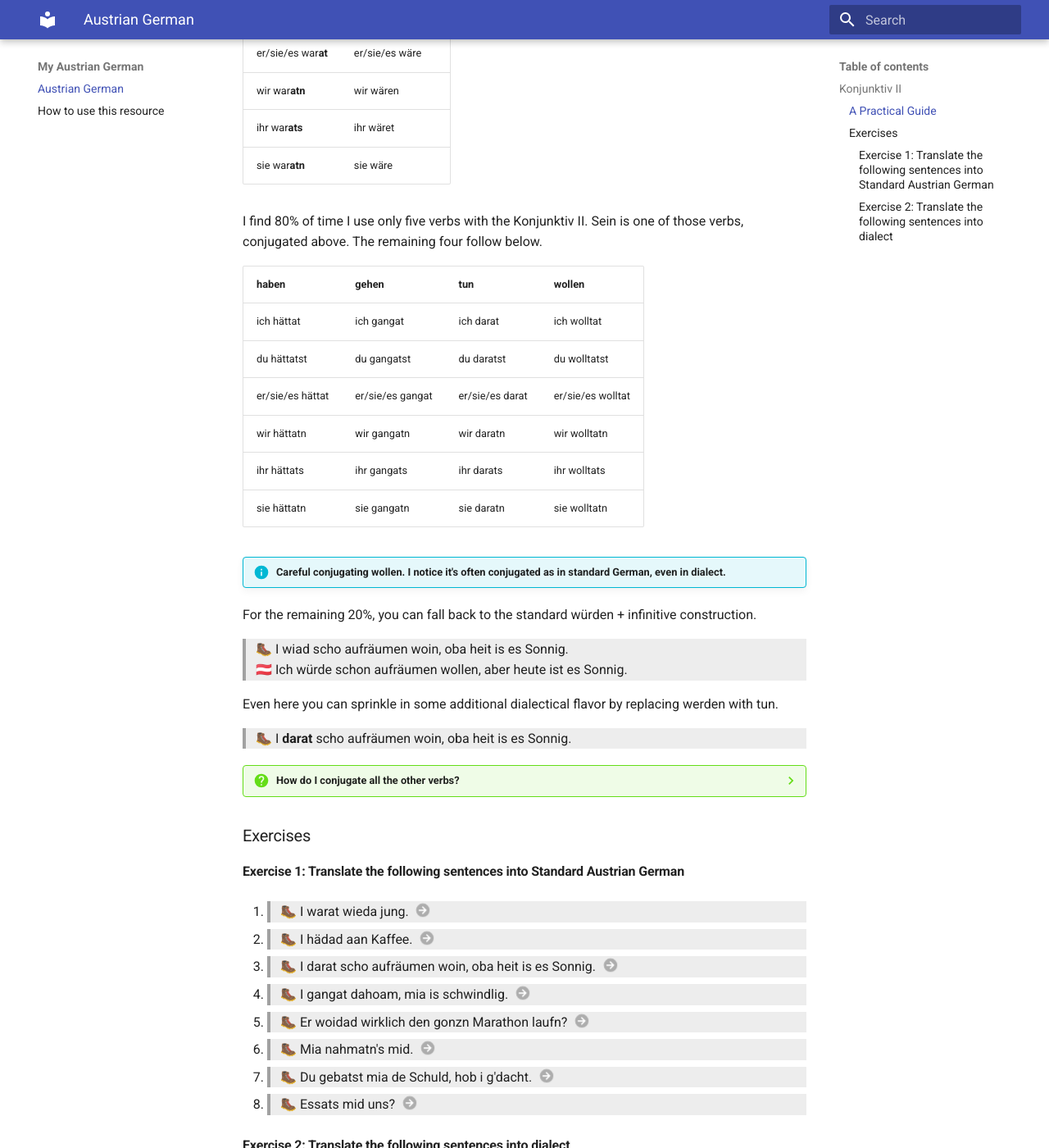
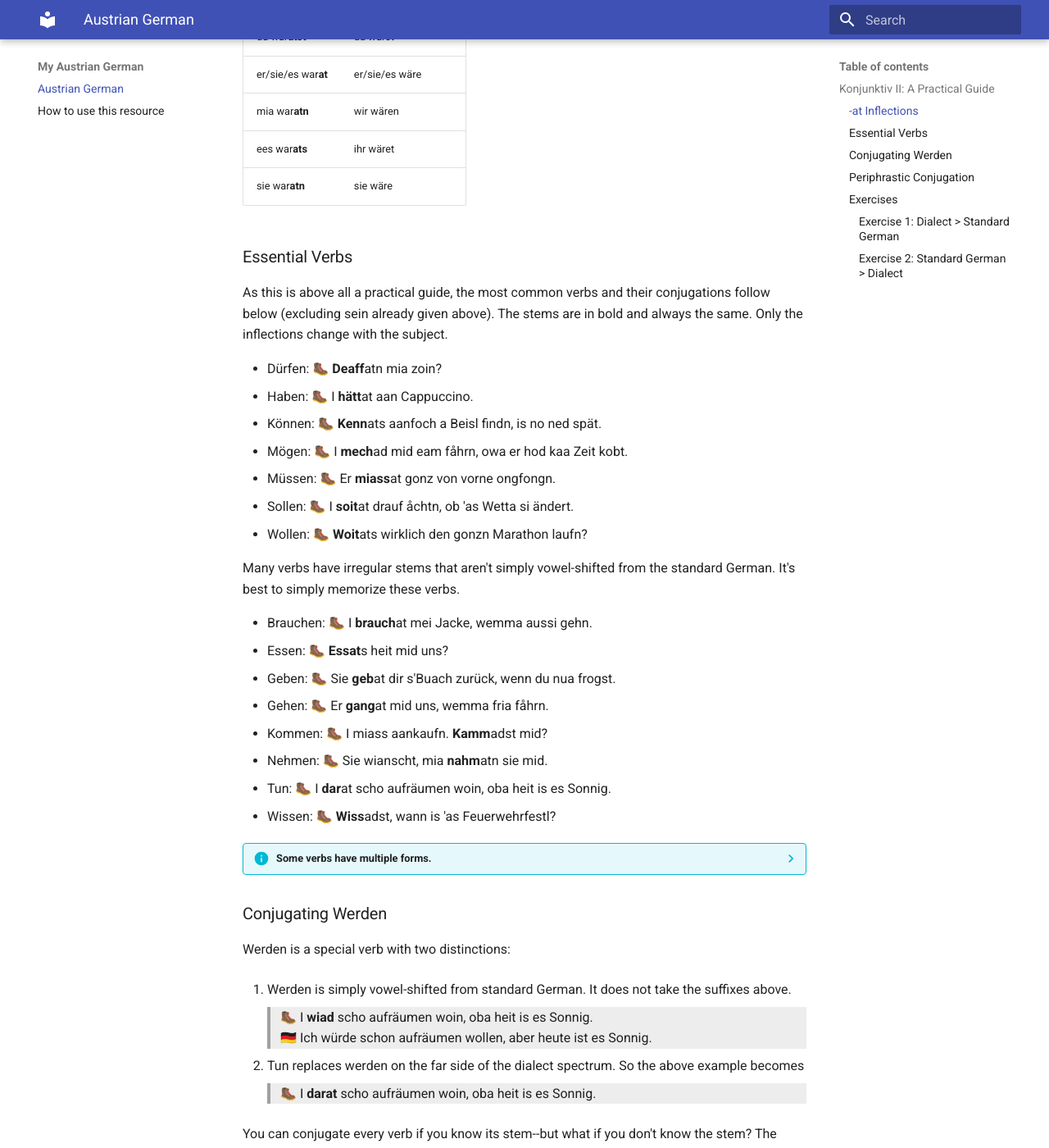
Before and after one commit to vogt4nick/austrian-german, an MkDocs documentation site: the page built from docs/index.md, in a window 1280 px wide and 1400 px high, scrolled down 698 px. Shown: the whole window at 82% size. Built offline with MkDocs 1.6.1 and Material for MkDocs 9.7.7, drawn with Linux system fonts in a browser that asks for light colours; plug-ins that fetch from the network failed and are left out; some of the changed text lies outside the part shown.

Commit message:
update konjunktiv ii section

```diff
--- a/docs/index.md
+++ b/docs/index.md
@@ -1,133 +1,146 @@
 # Austrian German
 
-## Konjunktiv II
+## Konjunktiv II: A Practical Guide
 
-> 🥾 I warat wieda jung.
-> 🇦🇹 Ich wäre wieder jung.
+> 🥾 I wollte, i warat wieda jung.
+> 🇦🇹 Ich wollte, ich wäre wieder jung.
 
-The Konjunktiv II is used in dialect to talk about hopes, dreams, wishes, etc. Whilst it's used just the same in standard German, this verb tense is formed differently in dialect. The differences can be stark and often difficult to recognize when you don't know what to listen for.
+The Konjunktiv II is used in dialect to talk about hopes, dreams, wishes, an other "unreal" things. Whilst it's used just the same in standard German, this verb tense is formed differently in dialect, and the differences can be difficult to recognize when you don't know what to listen for. This section serves as a practical guide to forming and recognizing the Konjunktiv II in dialect.
 
 ??? question "I need a refresher. How is the Konjunktiv II used?"
     The Konjunktiv II is used in the following scenarios:
 
     * Hypotheticals
-       > 🇦🇹 Wenn ich reich wäre, würde ich um die Welt reisen.
+       > 🇩🇪 Wenn ich reich wäre, würde ich um die Welt reisen.
        > 🇺🇸 If I were rich, I would travel around the world.
     * Wishes and desires
-       > 🇦🇹 Ich wünschte, ich hätte mehr Zeit.
+       > 🇩🇪 Ich wünschte, ich hätte mehr Zeit.
        > 🇺🇸 I wish I had more time.
     * Polite requests and suggestions
-       > 🇦🇹 Könnten Sie mir bitte helfen?
+       > 🇩🇪 Könnten Sie mir bitte helfen?
        > 🇺🇸 Could you please help me?
     * Conditional situations
-       > 🇦🇹 Wenn ich mehr gelernt hätte, hätte ich die Prüfung bestanden.
+       > 🇩🇪 Wenn ich mehr gelernt hätte, hätte ich die Prüfung bestanden.
        > 🇺🇸 If I had studied more, I would have passed the exam.
 
-### A Practical Guide
+### -at Inflections
 
-Dialect uses different verb endings to form the Konjunktiv II. Memorize them. You can conjugate every verb into the Konjunktiv II using these verb endings, and you'll not struggle to recognize the verb tense once you start listening for it.
+Dialect uses different inflections (verb endings) to form the Konjunktiv II. Memorize them. You can conjugate every verb into the Konjunktiv II using these inflections, and you'll not struggle to recognize the verb tense once you start listening for it.
 
-| Austrian (sein)     | Standard German |
-| :------------------ | :-------------- |
-| ich war**at**       | ich wäre        |
-| du war**atst**      | du wärst        |
-| er/sie/es war**at** | er/sie/es wäre  |
-| wir war**atn**      | wir wären       |
-| ihr war**ats**      | ihr wäret       |
-| sie war**atn**      | sie wäre        |
+| 🥾 Dialect           | 🇩🇪 Standard German |
+| :------------------ | :---------------- |
+| i war**at**         | ich wäre          |
+| du war**atst**      | du wärst          |
+| er/sie/es war**at** | er/sie/es wäre    |
+| mia war**atn**      | wir wären         |
+| ees war**ats**      | ihr wäret         |
+| sie war**atn**      | sie wäre          |
 
-I find 80% of time I use only five verbs with the Konjunktiv II. Sein is one of those verbs, conjugated above. The remaining four follow below.
+### Essential Verbs
 
-| haben            | gehen            | tun             | wollen            |
-| :--------------- | :--------------- | :-------------- | :---------------- |
-| ich hättat       | ich gangat       | ich darat       | ich wolltat       |
-| du hättatst      | du gangatst      | du daratst      | du wolltatst      |
-| er/sie/es hättat | er/sie/es gangat | er/sie/es darat | er/sie/es wolltat |
-| wir hättatn      | wir gangatn      | wir daratn      | wir wolltatn      |
-| ihr hättats      | ihr gangats      | ihr darats      | ihr wolltats      |
-| sie hättatn      | sie gangatn      | sie daratn      | sie wolltatn      |
+As this is above all a practical guide, the most common verbs and their conjugations follow below (excluding sein already given above). The stems are in bold and always the same. Only the inflections change with the subject.
 
-!!! info "Careful conjugating wollen. I notice it's often conjugated as in standard German, even in dialect."
+- Dürfen: 🥾 **Deaff**atn mia zoin?
+- Haben: 🥾 I **hätt**at aan Cappuccino.
+- Können: 🥾 **Kenn**ats aanfoch a Beisl findn, is no ned spät.
+- Mögen: 🥾 I **mech**ad mid eam fåhrn, owa er hod kaa Zeit kobt.
+- Müssen: 🥾 Er **miass**at gonz von vorne ongfongn.
+- Sollen: 🥾 I **soit**at drauf åchtn, ob 'as Wetta si ändert.
+- Wollen: 🥾 **Woit**ats wirklich den gonzn Marathon laufn?
 
-For the remaining 20%, you can fall back to the standard würden + infinitive construction.
+Many verbs have irregular stems that aren't simply vowel-shifted from the standard German. It's best to simply memorize these verbs.
 
-> 🥾 I wiad scho aufräumen woin, oba heit is es Sonnig.
-> 🇦🇹 Ich würde schon aufräumen wollen, aber heute ist es Sonnig.
+- Brauchen: 🥾 I **brauch**at mei Jacke, wemma aussi gehn.
+- Essen: 🥾 **Essat**s heit mid uns?
+- Geben: 🥾 Sie **geb**at dir s'Buach zurück, wenn du nua frogst.
+- Gehen: 🥾 Er **gang**at mid uns, wemma fria fåhrn.
+- Kommen: 🥾 I miass aankaufn. **Kamm**adst mid?
+- Nehmen: 🥾 Sie wianscht, mia **nahm**atn sie mid.
+- Tun: 🥾 I **dar**at scho aufräumen woin, oba heit is es Sonnig.
+- Wissen: 🥾 **Wiss**adst, wann is 'as Feuerwehrfestl?
 
-Even here you can sprinkle in some additional dialectical flavor by replacing werden with tun.
+??? info "Some verbs have multiple forms."
+    While every verb can be conjugated as above, the following verbs have common irregular forms on the far side of the dialect spectrum.
 
-> 🥾 I **darat** scho aufräumen woin, oba heit is es Sonnig.
+    | gehen       | haben          | können    |
+    | :---------- | :------------- | :-------- |
+    | i gang      | i hätt         | i kant    |
+    | du gangst   | du häst        | du kantst |
+    | er gang     | er/sie/es hätt | er kant   |
+    | mia gangan  | mia hättn      | mia kantn |
+    | ees gangats | ees hätts      | ees kants |
+    | sie gangan  | sie hättn      | sie kantn |
 
-??? question "How do I conjugate all the other verbs?"
-    I'm told it's possible to conjugate every verb without falling back to the würden + infinitive construction. I would love to share the method here if I knew it myself. Until then, enjoy a condensed table of common verbs and their Konjunktiv II stems is provided below.
+### Conjugating Werden
 
-    | Verb     | K. II Stem | Example                                    |
-    | :------- | :--------- | :----------------------------------------- |
-    | brauchen | brauch-    | 🥾 Wenn sie's do ned so oft brauchat!       |
-    | essen    | ess-       | 🥾 Essats mid uns?                          |
-    | geben    | geb-       | 🥾 Gebatst mia de Schuld, hob i g'dacht.    |
-    | nehmen   | nahm-      | 🥾 Mia nahmatn's mid, hädad's Samstog frei? |
+Werden is a special verb with two distinctions:
 
-    <!-- TODO
-    | können   | könnt-     | 🥾 Kenntatst vuabeikumma, wenn du Zeit host. |
-    -->
+1. Werden is simply vowel-shifted from standard German. It does not take the suffixes above.
+   > 🥾 I **wiad** scho aufräumen woin, oba heit is es Sonnig.
+   > 🇩🇪 Ich würde schon aufräumen wollen, aber heute ist es Sonnig.
+
+2. Tun replaces werden on the far side of the dialect spectrum. So the above example becomes
+   > 🥾 I **darat** scho aufräumen woin, oba heit is es Sonnig.
+
+You can conjugate every verb if you know its stem--but what if you don't know the stem? The stem frequently differs in dialect from standard German, and so guessing is likely to cause confusion.[^advanced-forms]
+
+### Periphrastic Conjugation
+
+Use haben/werden + infinitive construction when you're at a loss for words. It works equally well in dialect as in standard German.
+
+1. Haben + infinitive
+   > 🥾 Mia hättn in den Urlaub foan, wenn mei Auto ned im Oasch gwesn warat.
+   > 🇩🇪 Wir hätten in den Urlaub fahren, wenn mein Auto ned Kaputt gewesen wäre.
+
+2. Werden + infinitive
+   > 🥾 I wiad scho aufräumen woin, oba heit is es Sonnig.
+   > 🇩🇪 Ich würde schon aufräumen wollen, aber heute ist es Sonnig.
+
+[^advanced-forms]:
+    Native speakers and academics (try to) describe precisely how and why these conjugations are formed. I personally find the explanations equally interesting and impractical. The determined reader seeking deeper understanding should follow onto the German Wikipedia section on Bairische Konjunktiv II forms,[^bairisch-wiki] afterward a wash of academic publications[^vergeiner] awaits you still.
+[^bairisch-wiki]:
+    _Wikipedia._ ["Bairisch."](https://de.wikipedia.org/wiki/Bairisch)
+[^vergeiner]:
+    Vergeiner, Philip C. and Lars Bülow. ["Der Konjunktiv II in den ruralen basisdialekten österreichs."](https://www.researchgate.net/publication/359049174_Der_Konjunktiv_II_in_den_ruralen_Basisdialekten_Osterreichs_Quantitative_und_qualitative_Befunde) _Linguistik Online_, 114(2), pp. 3–42. doi:10.13092/lo.114.8401. 6 March 2022.
 
 ### Exercises
 
-#### Exercise 1: Translate the following sentences into Standard Austrian German
+#### Exercise 1: Dialect > Standard German
 
 <div class="annotate" markdown>
 
-1. > 🥾 I warat wieda jung. (1)
-2. > 🥾 I hädad aan Kaffee. (2)
+1. > 🥾 Sie hättat aan Kaffee. (1)
+2. > 🥾 Wenn i a bissi reicha warat, wiad a kloanes Heisl kaufn. (2)
 3. > 🥾 I darat scho aufräumen woin, oba heit is es Sonnig. (3)
-4. > 🥾 I gangat dahoam, mia is schwindlig. (4)
+4. > 🥾 Er gangat mid uns, wemma fria fåhrn. (4)
 5. > 🥾 Er woidad wirklich den gonzn Marathon laufn? (5)
-6. > 🥾 Mia nahmatn's mid. (6)
-7. > 🥾 Du gebatst mia de Schuld, hob i g'dacht. (7)
+6. > 🥾 Deaffatn mia zoin? (6)
+7. > 🥾 I miass aankaufn. Kammadst mid? (7)
 8. > 🥾 Essats mid uns? (8)
 
 </div>
 
-1. 🇦🇹 Ich wäre wieder jung.
-2. 🇦🇹 Ich hätte einen Kaffee.
-3. 🇦🇹 Ich würde schon aufräumen wollen, aber heute ist es Sonnig.
-4. 🇦🇹 Ich ginge zu Hause, mir ist schwindelig.
-5. 🇦🇹 Er wollte wirklich den ganzen Marathon laufen?
-6. 🇦🇹 Wir nähmen es mit.
-7. 🇦🇹 Du gäbest du mir die Schuld, habe ich gedacht.
-8. 🇦🇹 Äßet ihr mit uns?
+1. 🇩🇪 Sie hätte einen Kaffee.
+2. 🇩🇪 Wenn ich ein bisschen reicher wäre, würde ich ein kleines Häuschen kaufen.
+3. 🇩🇪 Ich würde schon aufräumen wollen, aber heute ist es Sonnig.
+4. 🇩🇪 Er ginge mit uns, wenn wir früher fahren.
+5. 🇩🇪 Er wollte wirklich den ganzen Marathon laufen?
+6. 🇩🇪 Dürften wir zahlen?
+7. 🇩🇪 Ich müss einkaufen. Kämest du mit?
+8. 🇩🇪 Äßet ihr mit uns?
 
-#### Exercise 2: Translate the following sentences into dialect
+#### Exercise 2: Standard German > Dialect
 
 <div class="annotate" markdown>
 
-1. > 🇦🇹 Wenn sie das nicht doch alle wieder täten! (1)
-2. > 🇦🇹 Wenn ich reich wäre, würde ich um die Welt reisen. (2)
+1. > 🇩🇪 Wenn sie das nicht doch alle wieder täten! (1)
+2. > 🇩🇪 Wenn ich reich wäre, würde ich um die Welt reisen. (2)
+3. > 🇩🇪 Er hätte die Hilfe wirklich gebraucht, aber niemand war da. (3)
+4. > 🇩🇪 Sie wünschte, sie könnte besser Deutsch sprechen. (4)
 
 </div>
 
 1. 🥾 Wenn sie's ned do olle wieda daratn.
 2. 🥾 Wenn i reich warat, darat um de Welt reisn.
-
-<!-- TODO
-
-3. > 🇦🇹 Hätte ich doch nur mehr Zeit für meine Hobbys. (3)
-4. > 🇦🇹 Wir könnten an das Meer fahren, wenn das Wetter besser wäre. (4)
-5. > 🇦🇹 Wenn er fleißiger gelernt hätte, hätte er die Prüfung bestanden. (5)
-6. > 🇦🇹 Ich würde gerne ins Kino gehen, aber ich habe keine Zeit. (6)
-7. > 🇦🇹 Sie wünschte, sie könnte besser Deutsch sprechen. (7)
-8. > 🇦🇹 Wenn du mir früher Bescheid gesagt hättest, wäre ich pünktlich gekommen. (8)
-
-3. 🥾 Hättat do nua mehr Zeit fia meine Hobbys.
-4. 🥾 Mia kenntatn ons Meer fåhrn, wenn's Wetta bessa warat.
-5. 🥾 Wenn er fleißiger g'lernt hätt, hätt er die Prüfung bestan.
-6. 🥾 Gangat gern ins Kino, oba hob ka Zeit.
-7. 🥾 Sie hod gwünscht, sie kenntat bessa Deitsch sprechen.
-8. 🥾 Wenn du mia friaha Bescheid gsogt hättatst, warat pünktlich kumma.
--->
-
-[^klinger]:
-    Klinger, Dominik. [Dialektkurse.](https://www.dialektkurs.at/)
-[^vergeiner]:
-    Vergeiner, Philip C. and Lars Bülow. ["Der Konjunktiv II in den ruralen basisdialekten österreichs."](https://www.researchgate.net/publication/359049174_Der_Konjunktiv_II_in_den_ruralen_Basisdialekten_Osterreichs_Quantitative_und_qualitative_Befunde) _Linguistik Online_, 114(2), pp. 3–42. doi:10.13092/lo.114.8401. 6 March 2022.
+3. 🥾 Er hättat de Hilfe wirklich gebraucht, owa niemand war da.
+4. 🥾 Sie hod gwianschd, sie kennat bessa Deitsch reden.
```
